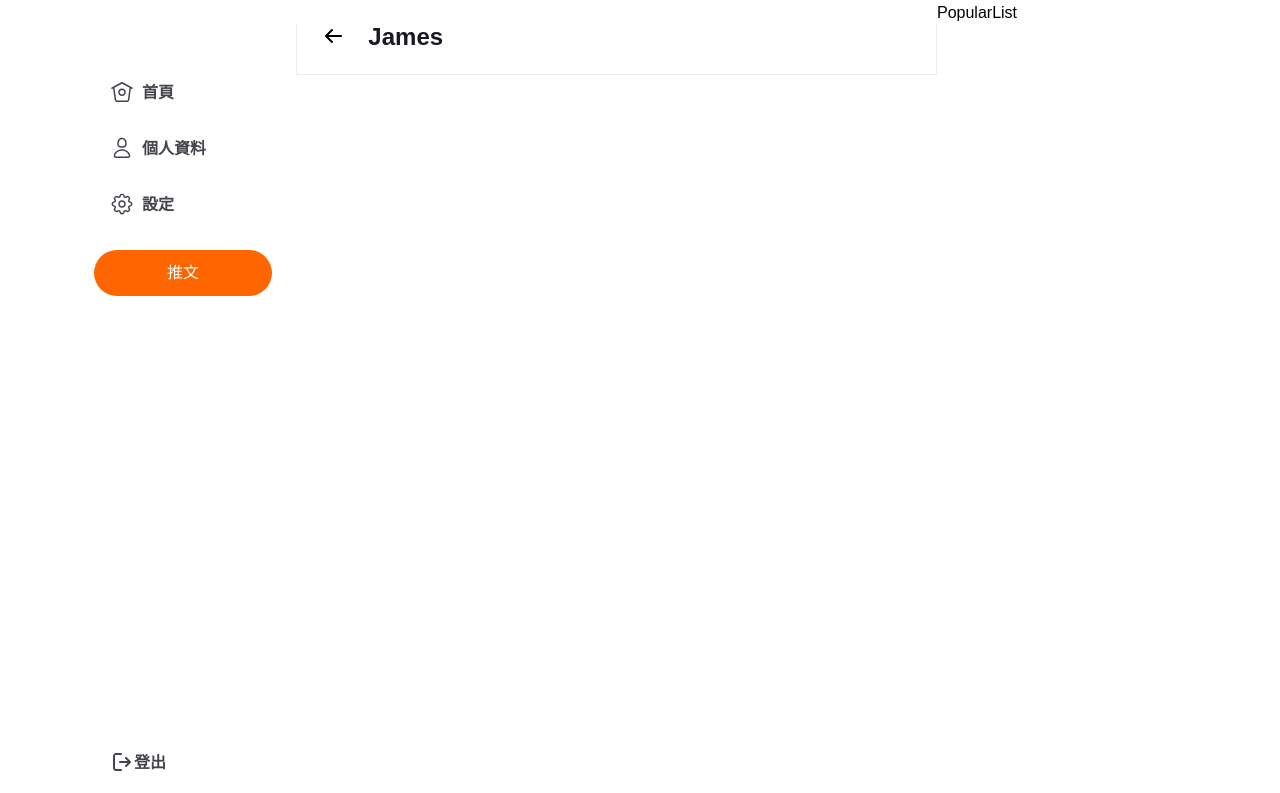
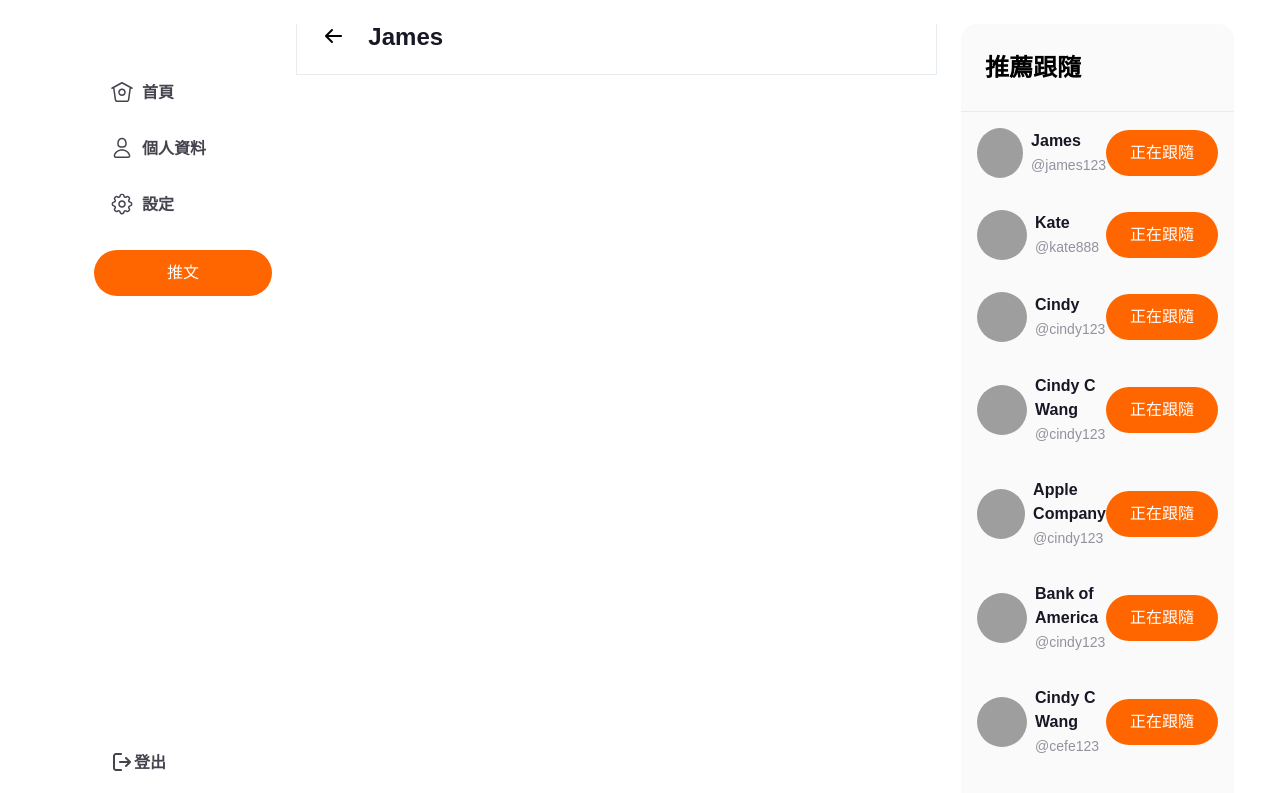
Before and after one commit to LJBL22/react_twitter, a React (Create React App) app: page /users in a window 1280 px wide. Shown: the top 793 px of the page. Built offline with nearby package versions, Linux system fonts and the light colour scheme; no server answers; grey boxes are pictures that could not be loaded; some icons are missing; a web font is replaced by a local one.

Commit message:
UI: popularList

```diff
--- a/src/components/PopularList.jsx
+++ b/src/components/PopularList.jsx
@@ -1,5 +1,83 @@
+import styled from 'styled-components';
+import { Header, ThemeButton } from './common/common.styled';
+// 暫待後端
+// import { followRank } from 'api/user';
+// 先使用假資料
+import { userData } from './dummyData';
+const users = userData;
+const PopContainer = styled.div`
+  min-width: 273px;
+  background-color: var(--color-gray-100);
+  border-radius: 1rem;
+`;
+const StyledUserCard = styled.div`
+  width: 273px;
+  background-color: var(--color-gray-100);
+  border-radius: 1rem;
+  display: flex;
+  align-items: center;
+  padding: 1rem;
+  & > .avatar {
+    width: 3.125rem;
+    height: 3.125rem;
+    margin-right: 0.5rem;
+    & > img {
+      object-fit: cover;
+      width: 100%;
+      height: 100%;
+      border-radius: 50%;
+    }
+  }
+  & > .info {
+    flex: 1;
+    & > p {
+      margin: 0;
+      font-size: 1rem;
+      line-height: 1.5rem;
+    }
+
+    & > p:first-child {
+      font-weight: bold;
+      color: var(--color-gray-900);
+    }
+
+    & > p:last-child {
+      font-size: var(--fs-secondary);
+      color: var(--color-gray-600);
+    }
+  }
+`;
+function PopularUserCard({ user }) {
+  const { name, account, avatar } = user;
+
+  return (
+    <StyledUserCard>
+      <div className='avatar'>
+        <img src={avatar} alt='avatar' />
+      </div>
+      <div className='info'>
+        {/* 之後要處理一下 ... 寫法 */}
+        <p>{name}</p>
+        <p>@{account}</p>
+      </div>
+      <div>
+        {/* 之後要寫邏輯切換 Button 樣式 */}
+        <ThemeButton>正在跟隨</ThemeButton>
+      </div>
+    </StyledUserCard>
+  );
+}
 function PopularList() {
-  return <div>PopularList</div>;
+  return (
+    <div className='PopularList' style={{ padding: '1.5rem' }}>
+      <PopContainer>
+        <Header>推薦跟隨</Header>
+        {users.map((user, id) => (
+          <PopularUserCard key={id} user={user} />
+        ))}
+      </PopContainer>
+    </div>
+  );
 }
 
 export default PopularList;
--- a/src/components/dummyData.jsx
+++ b/src/components/dummyData.jsx
@@ -30,6 +30,90 @@ export const userData = [
     id: 3,
     name: 'Cindy',
     account: 'cindy123',
+    password: 'cindy123',
+    email: 'cindy123@gmail.com',
+    introduction: 'Cindy is coming!',
+    avatar:
+      'https://www.akc.org/wp-content/uploads/2021/07/Cavalier-King-Charles-Spaniel-laying-down-indoors.jpeg',
+    role: 'user',
+    coverUrl: '../assets/images/defaultCover.jpg',
+  },
+  {
+    id: 4,
+    name: 'Cindy C Wang',
+    account: 'cindy123',
+    password: 'cindy123',
+    email: 'cindy123@gmail.com',
+    introduction: 'Cindy is coming!',
+    avatar:
+      'https://www.akc.org/wp-content/uploads/2021/07/Cavalier-King-Charles-Spaniel-laying-down-indoors.jpeg',
+    role: 'user',
+    coverUrl: '../assets/images/defaultCover.jpg',
+  },
+  {
+    id: 5,
+    name: 'Apple Company',
+    account: 'cindy123',
+    password: 'cindy123',
+    email: 'cindy123@gmail.com',
+    introduction: 'Cindy is coming!',
+    avatar:
+      'https://www.akc.org/wp-content/uploads/2021/07/Cavalier-King-Charles-Spaniel-laying-down-indoors.jpeg',
+    role: 'user',
+    coverUrl: '../assets/images/defaultCover.jpg',
+  },
+  {
+    id: 6,
+    name: 'Bank of America',
+    account: 'cindy123',
+    password: 'cindy123',
+    email: 'cindy123@gmail.com',
+    introduction: 'Cindy is coming!',
+    avatar:
+      'https://www.akc.org/wp-content/uploads/2021/07/Cavalier-King-Charles-Spaniel-laying-down-indoors.jpeg',
+    role: 'user',
+    coverUrl: '../assets/images/defaultCover.jpg',
+  },
+  {
+    id: 7,
+    name: 'Cindy C Wang',
+    account: 'cefe123',
+    password: 'cindy123',
+    email: 'cindy123@gmail.com',
+    introduction: 'Cindy is coming!',
+    avatar:
+      'https://www.akc.org/wp-content/uploads/2021/07/Cavalier-King-Charles-Spaniel-laying-down-indoors.jpeg',
+    role: 'user',
+    coverUrl: '../assets/images/defaultCover.jpg',
+  },
+  {
+    id: 8,
+    name: 'Apple Company',
+    account: 'dfdsf4563',
+    password: 'cindy123',
+    email: 'cindy123@gmail.com',
+    introduction: 'Cindy is coming!',
+    avatar:
+      'https://www.akc.org/wp-content/uploads/2021/07/Cavalier-King-Charles-Spaniel-laying-down-indoors.jpeg',
+    role: 'user',
+    coverUrl: '../assets/images/defaultCover.jpg',
+  },
+  {
+    id: 9,
+    name: '地方小編戰鬥群組',
+    account: 'dfdfsdf',
+    password: 'cindy123',
+    email: 'cindy123@gmail.com',
+    introduction: 'Cindy is coming!',
+    avatar:
+      'https://www.akc.org/wp-content/uploads/2021/07/Cavalier-King-Charles-Spaniel-laying-down-indoors.jpeg',
+    role: 'user',
+    coverUrl: '../assets/images/defaultCover.jpg',
+  },
+  {
+    id: 10,
+    name: '地方小編戰鬥群組',
+    account: 'localacccc',
     password: 'cindy123',
     email: 'cindy123@gmail.com',
     introduction: 'Cindy is coming!',
```
Also changed, not shown: src/api/user.js (+22 -0 lines).
